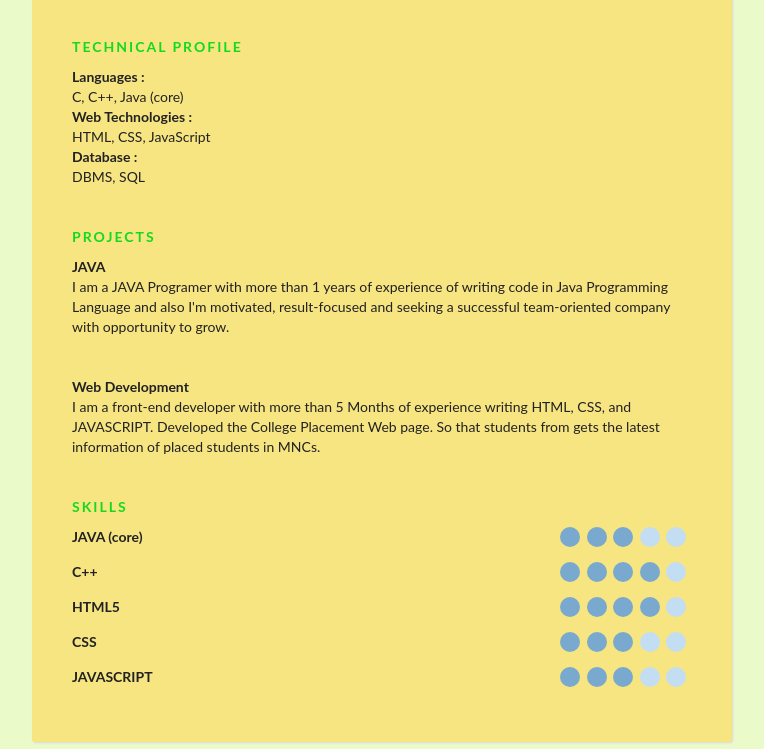
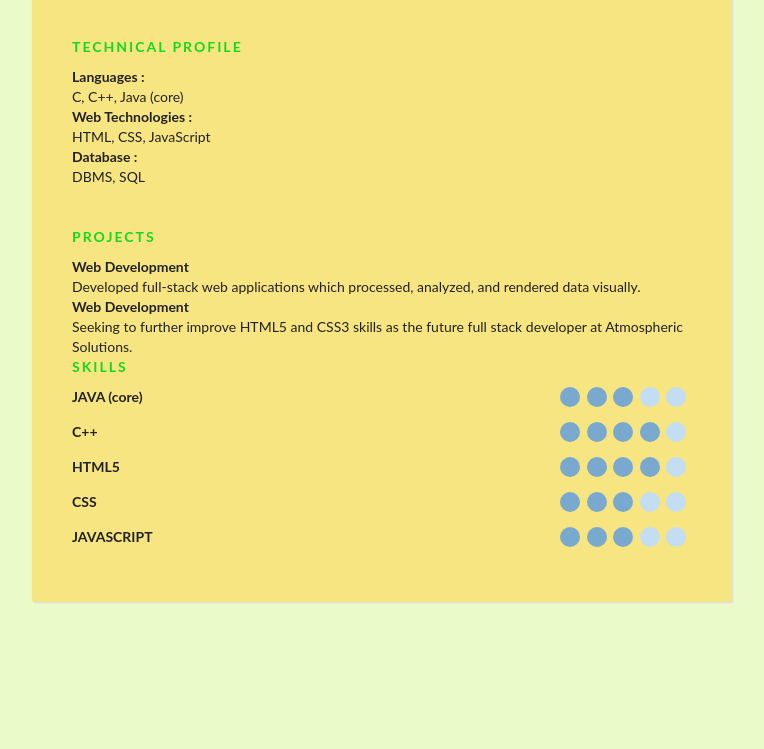
Before and after one commit to Mandalabhargavi/resume.github.io-1, a plain HTML site: page index.html in a window 1280 px wide. Shown: the part 644-1393 px from the top of the page, without its empty margins (258-1022 px from the left). After the commit the page ends 1296 px from the top, so only its background shows below. Drawn offline with Linux system fonts and the light colour scheme.

Commit message:
Update index.html

```diff
--- a/index.html
+++ b/index.html
@@ -108,19 +108,18 @@
                         <div class="section__title">Projects</div>
                         <div class="section__list">
                             <div class="section__list-item">
-                        <div class="name">JAVA</div>
-                        <div class="text">I am a JAVA Programer with more than 1 years of experience of writing code in
-                            Java
-                            Programming Language and also I'm motivated, result-focused and seeking a
-                            successful team-oriented company with opportunity to grow.</div>
+                                <div class="name">
+                                    Web Development</div>
+                                <div class="text">
+                                    <div class="text">Developed full-stack web applications which processed,
+                                        analyzed, and rendered data visually.
+                                    </div>
                                 </div>
 
                                 <div class="section__list-item">
                                     <div class="name">Web Development</div>
-                        <div class="text">I am a front-end developer with more than 5 Months of experience writing HTML,
-                            CSS, and
-                            JAVASCRIPT. Developed the College Placement Web page. So that students from gets the latest
-                            information of placed students in MNCs.
+                                    <div class="text">Seeking to further improve HTML5 and CSS3
+                                        skills as the future full stack developer at Atmospheric Solutions.
                                     </div>
                                 </div>
                             </div>
```
Lines whose indentation alone changed are shown as unchanged.
